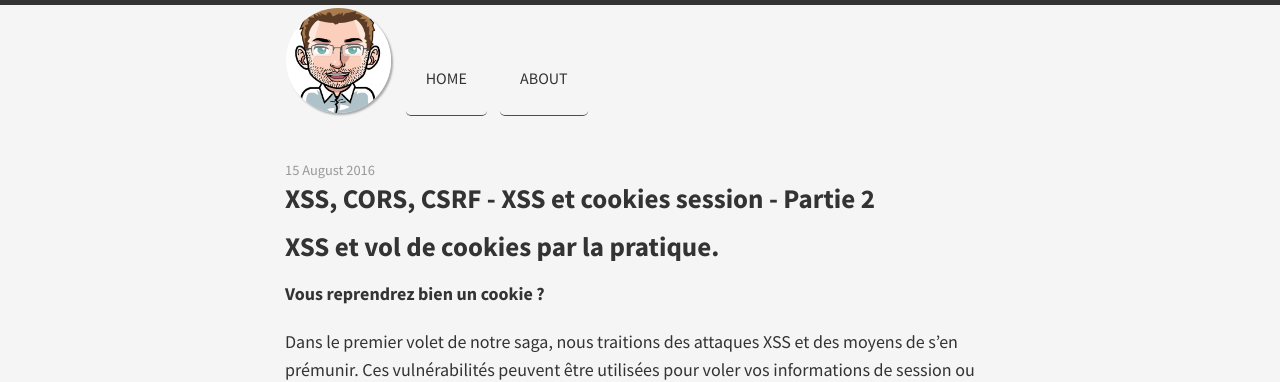
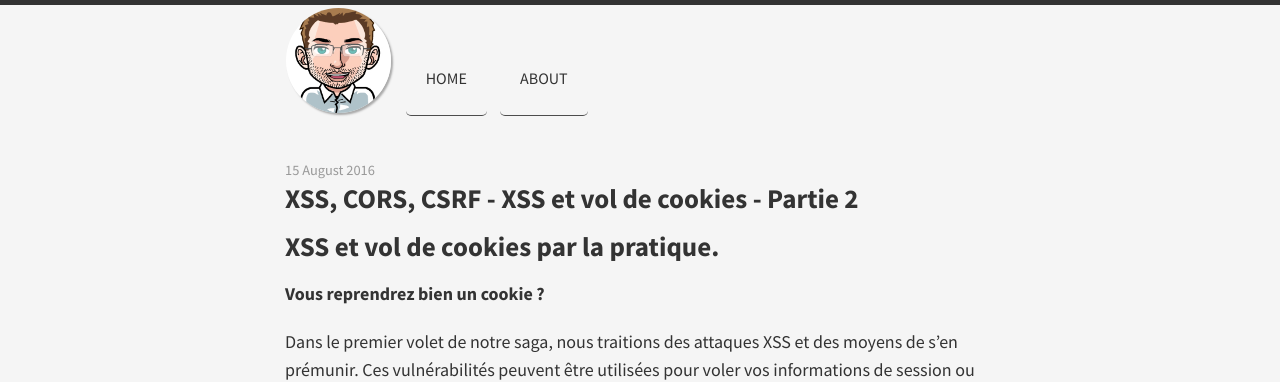
Before and after one commit to phackt/phackt.github.io, a Jekyll site: the page built from _posts/2016-08-15-xss-cors-csrf-partie-2-xss-cookies-session.markdown, in a window 1280 px wide and 900 px high. Shown: the top 382 px of the window. Built offline with Jekyll 4.4.1, drawn with Linux system fonts in a browser that asks for light colours; nearby versions of some CDN libraries; comment, search, counter and statistics services are not loaded.

Commit message:
update post XSS partie 1, add post XSS partie 2

```diff
--- a/_posts/2016-08-15-xss-cors-csrf-partie-2-xss-cookies-session.markdown
+++ b/_posts/2016-08-15-xss-cors-csrf-partie-2-xss-cookies-session.markdown
@@ -1,6 +1,6 @@
 ---
 layout: post
-title:  "XSS, CORS, CSRF - XSS et cookies session - Partie 2"
+title:  "XSS, CORS, CSRF - XSS et vol de cookies - Partie 2"
 date:   2016-08-15
 categories: web
 ---
```
